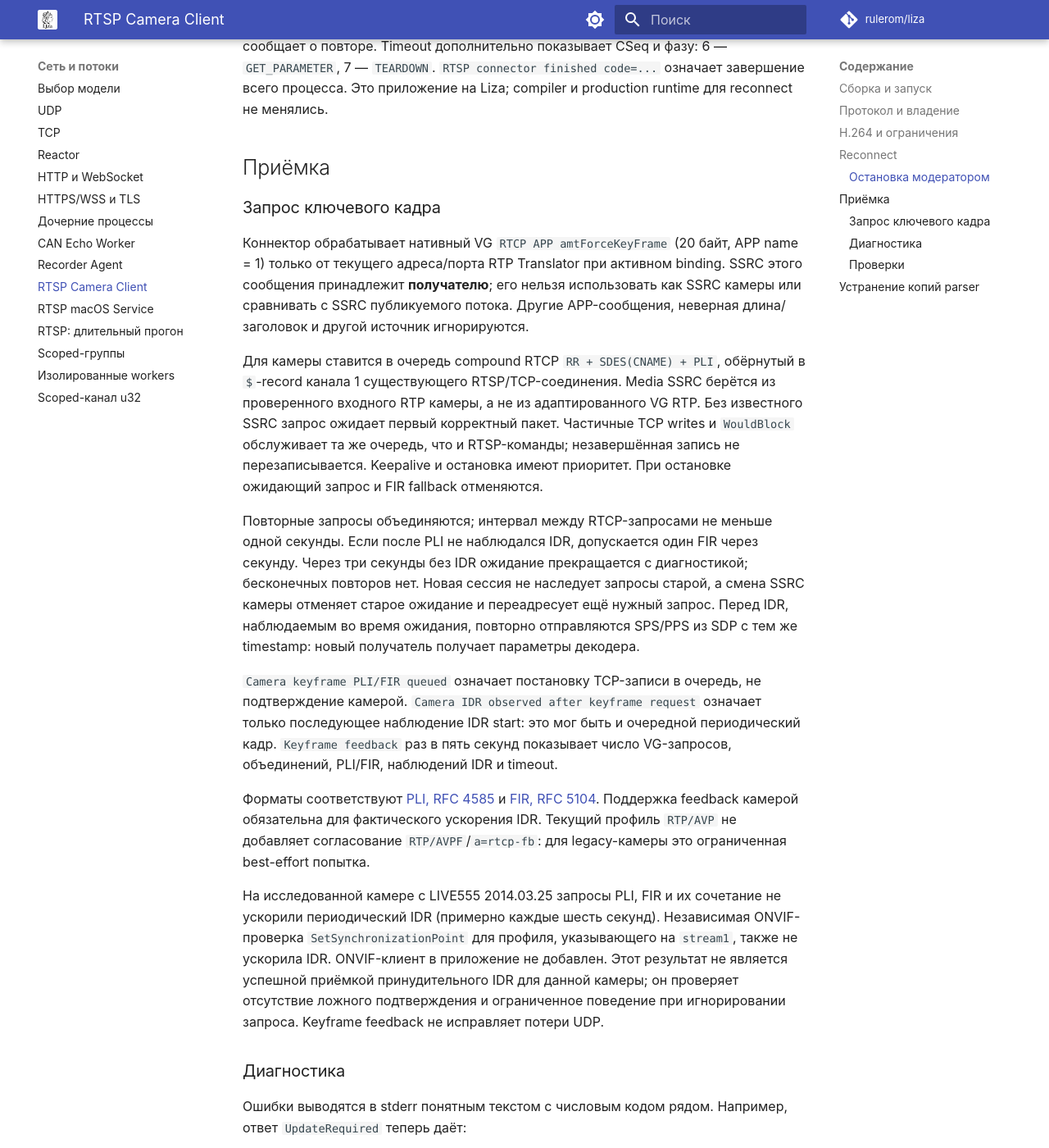
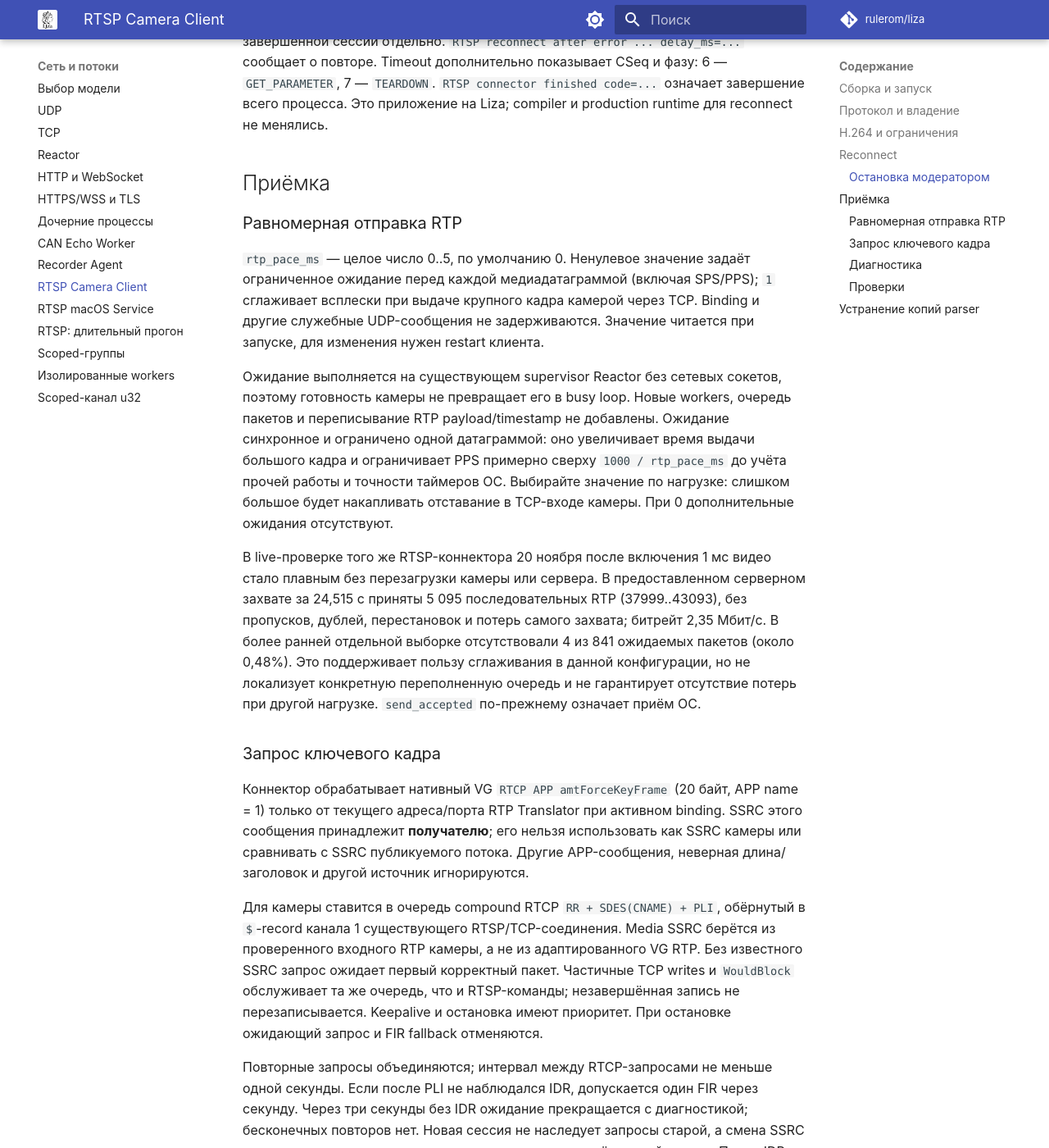
Before and after one commit to rulerom/liza, an MkDocs documentation site: the page built from docs/rtsp-client.md, in a window 1280 px wide and 1400 px high, scrolled down 7351 px. Shown: the whole window at 82% size. Built offline with MkDocs 1.6.1 and Material for MkDocs 9.7.7, drawn with Linux system fonts in a browser that asks for light colours; comment, search, counter and statistics services are not loaded.

Commit message:
Make RTSP media pacing explicit and bounded in configuration

````diff
--- a/docs/rtsp-client.md
+++ b/docs/rtsp-client.md
@@ -65,7 +65,8 @@ reserve 8 МиБ; это отдельная величина от Region и `tls
   "password": "replace-locally",
   "conference": "radio",
   "client_version": 617,
-  "run_ms": 60000
+  "run_ms": 60000,
+  "rtp_pace_ms": 1
 }
 ```
 
@@ -241,6 +242,32 @@ compiler и production runtime для reconnect не менялись.
 
 ## Приёмка
 
+### Равномерная отправка RTP
+
+`rtp_pace_ms` — целое число 0..5, по умолчанию 0. Ненулевое значение задаёт
+ограниченное ожидание перед каждой медиадатаграммой (включая SPS/PPS);
+`1` сглаживает всплески при выдаче крупного кадра камерой через TCP.
+Binding и другие служебные UDP-сообщения не задерживаются.
+Значение читается при запуске, для изменения нужен restart клиента.
+
+Ожидание выполняется на существующем supervisor Reactor без сетевых сокетов,
+поэтому готовность камеры не превращает его в busy loop. Новые workers,
+очередь пакетов и переписывание RTP payload/timestamp не добавлены.
+Ожидание синхронное и ограничено одной датаграммой: оно увеличивает время
+выдачи большого кадра и ограничивает PPS примерно сверху `1000 / rtp_pace_ms`
+до учёта прочей работы и точности таймеров ОС. Выбирайте значение по нагрузке:
+слишком большое будет накапливать отставание в TCP-входе камеры.
+При 0 дополнительные ожидания отсутствуют.
+
+В live-проверке того же RTSP-коннектора 20 ноября после включения 1 мс видео
+стало плавным без перезагрузки камеры или сервера. В предоставленном серверном
+захвате за 24,515 с приняты 5 095 последовательных RTP (37999..43093),
+без пропусков, дублей, перестановок и потерь самого захвата; битрейт 2,35 Мбит/с.
+В более ранней отдельной выборке отсутствовали 4 из 841 ожидаемых пакетов
+(около 0,48%). Это поддерживает пользу сглаживания в данной конфигурации,
+но не локализует конкретную переполненную очередь и не гарантирует отсутствие
+потерь при другой нагрузке. `send_accepted` по-прежнему означает приём ОС.
+
 ### Запрос ключевого кадра
 
 Коннектор обрабатывает нативный VG `RTCP APP amtForceKeyFrame` (20 байт,
````
Also changed, not shown: docs/rtsp-service-macos.md (+2 -0 lines), 6 other files.
